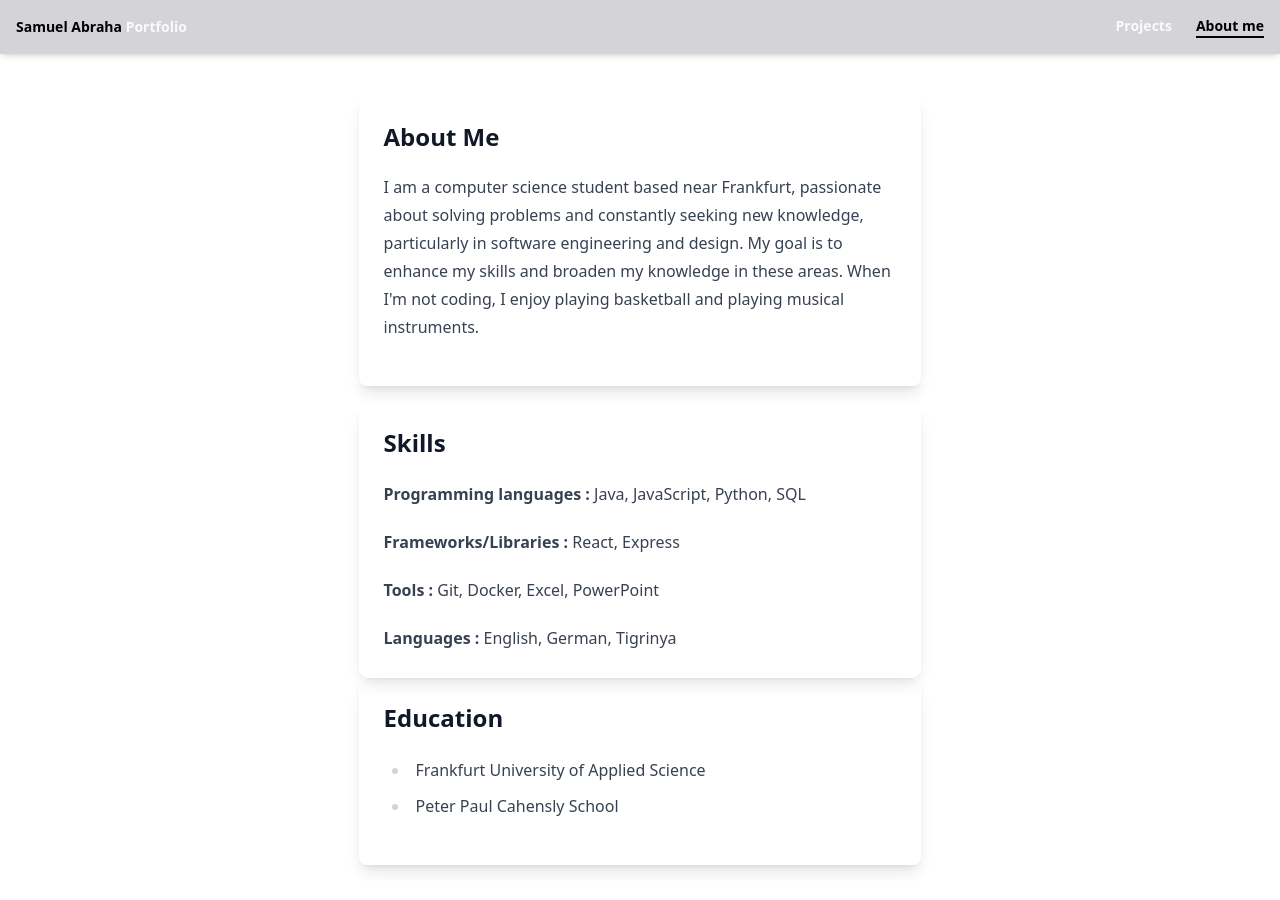
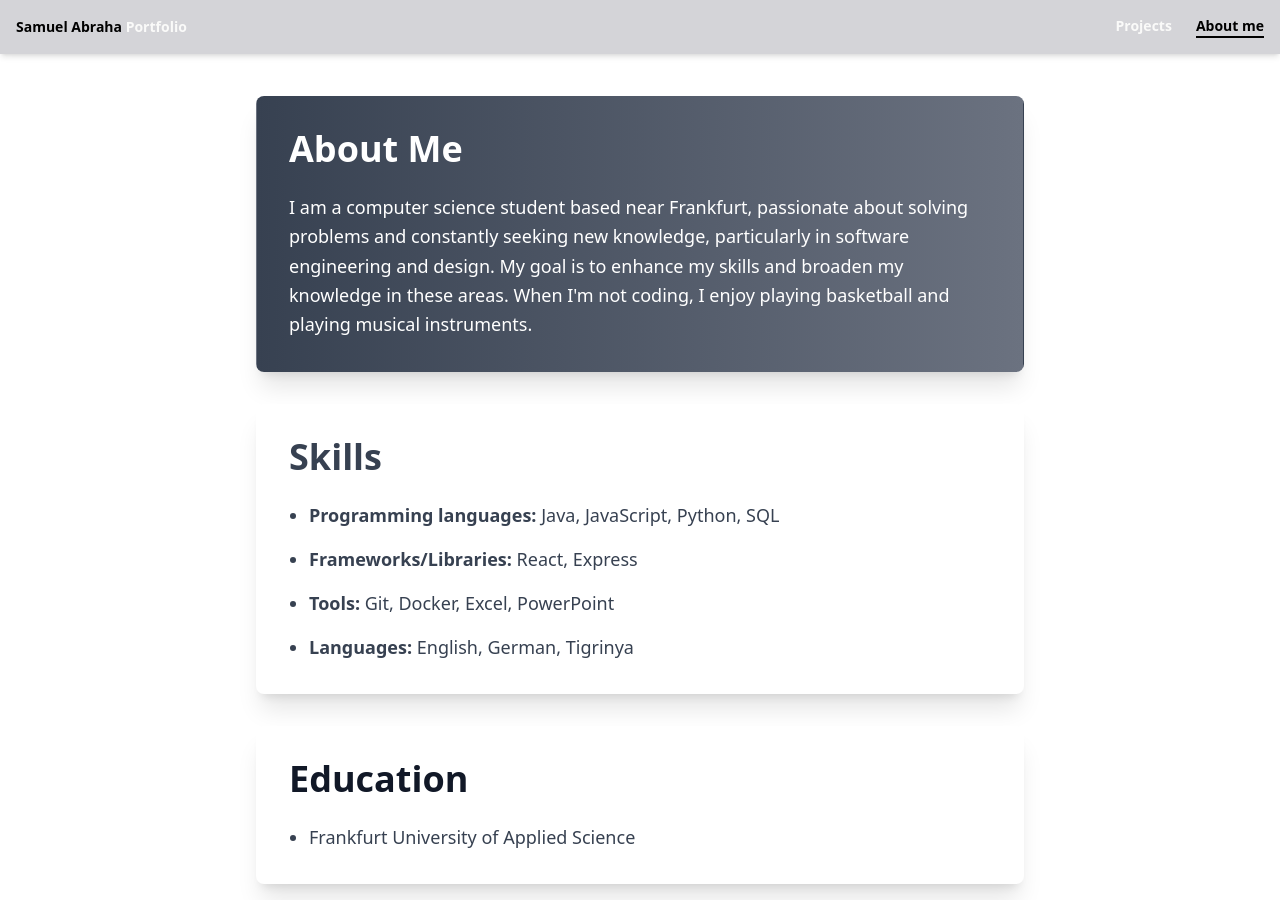
Before and after one commit to sam-abraha/portfolio, a React (Vite) app in the folder my-portfolio/: page /aboutme in a window 1280 px wide. Built offline with nearby package versions, Linux system fonts and the light colour scheme.

Commit message:
Edit: Edit AboutMe Page

```diff
--- a/my-portfolio/src/pages/AboutMe.jsx
+++ b/my-portfolio/src/pages/AboutMe.jsx
@@ -1,27 +1,28 @@
 export default function AboutMe() {
     return (
-      <div className="container mx-auto mt-20 p-4 prose">
-        <div className="max-w-3xl mx-auto p-6 border border-solid border-white rounded-lg text-gray-700 shadow-lg mb-4">
-          <h1 className="text-2xl font-bold mb-4">About Me</h1>
-          <p className="prose">
+      <div className="container mx-auto mt-20 p-4">
+        <div className="max-w-3xl mx-auto p-8 border border-transparent rounded-lg shadow-xl mb-8 bg-gradient-to-r from-slategrey to-coolgrey text-white">
+          <h1 className="text-4xl font-bold mb-6">About Me</h1>
+          <p className="text-lg leading-relaxed">
             I am a computer science student based near Frankfurt, passionate about solving problems and constantly seeking new knowledge,
             particularly in software engineering and design. My goal is to enhance my skills and broaden my knowledge in these areas.
             When I'm not coding, I enjoy playing basketball and playing musical instruments.
           </p>
         </div>
-        <div className="max-w-3xl mx-auto p-6 border border-solid border-white text-gray-700 shadow-lg rounded-lg prose">
-            <h1 className="text-2xl font-bold">Skills</h1>
-            <p><span className="font-bold">Programming languages :</span> Java, JavaScript, Python, SQL</p>
-            <p><span className="font-bold">Frameworks/Libraries :</span> React, Express</p>
-            <p><span className="font-bold">Tools :</span> Git, Docker, Excel, PowerPoint</p>
-            <p><span className="font-bold">Languages :</span> English, German, Tigrinya</p>
+        <div className="max-w-3xl mx-auto p-8 border border-transparent rounded-lg text-gray-700 shadow-xl mb-8 bg-white">
+          <h1 className="text-4xl font-bold mb-6 text-gray-700">Skills</h1>
+          <ul className="list-disc pl-5 space-y-4">
+            <li className="text-lg"><span className="font-bold">Programming languages:</span> Java, JavaScript, Python, SQL</li>
+            <li className="text-lg"><span className="font-bold">Frameworks/Libraries:</span> React, Express</li>
+            <li className="text-lg"><span className="font-bold">Tools:</span> Git, Docker, Excel, PowerPoint</li>
+            <li className="text-lg"><span className="font-bold">Languages:</span> English, German, Tigrinya</li>
+          </ul>
         </div>
-        <div className="max-w-3xl mx-auto p-6 border borer-solid border-white text-gray-700 shadow-lg rounded-lg">
-            <h1 className="text-2xl font-bold">Education</h1>
-            <ul>
-                <li>Frankfurt University of Applied Science</li>
-                <li>Peter Paul Cahensly School</li>
-            </ul>
+        <div className="max-w-3xl mx-auto p-8 border border-transparent rounded-lg text-gray-700 shadow-xl bg-white">
+          <h1 className="text-4xl font-bold mb-6 text-gray-900">Education</h1>
+          <ul className="list-disc pl-5 space-y-4">
+            <li className="text-lg">Frankfurt University of Applied Science</li>
+          </ul>
         </div>
       </div>
     );
--- a/my-portfolio/src/pages/Home.jsx
+++ b/my-portfolio/src/pages/Home.jsx
@@ -42,14 +42,14 @@ export default function Home() {
       <>
         <div className="mt-8 min-h-screen p-2 flex flex-col items-center bg-neutral-50">
         <header className="w-full ml-12 my-10">
-              <div className="lowercase font-light ml-8 mb-4 text-gray-500 text-9xl">
-                <h1 className="text-sm tracking-wider text-gray-500 mt-8 mb-4">
+              <div className="lowercase font-light ml-8 mb-4 mt-4 text-gray-500 text-9xl">
+                <h1 className="text-sm tracking-wider text-gray-500 mb-4">
                 Fullstack Projects
                 </h1>
                 <h1>{renderHoverLetters("Some")}</h1>
                 <h2>{renderHoverLetters("Projects")}</h2>
               </div>
-              <div className="flex items-center space-x-4 ml-8">
+              <div className="flex items-center space-x-4 mt-8  ml-8">
                 <Link to={"https://github.com/sam-abraha"} className="flex items-center border-solid bg-transparent text-black text-lg py-4 px-8 rounded hover:bg-gray-200 shadow-md transition duration-300 ease-in-out" target="_blank" rel="noopener noreferrer">
                     <FaGithub className="mr-2"/> Github
                 </Link>
--- a/my-portfolio/tailwind.config.js
+++ b/my-portfolio/tailwind.config.js
@@ -12,7 +12,9 @@ module.exports = {
         redprime : '#EF4444',
         teal : '#10B981',
         stone : '#fafaf9',
-        darkblue : '#1E3A8A'
+        darkblue : '#1E3A8A',
+        'purple-500': '#6b46c1',
+        'blue-500': '#3182ce',
       },
       animation: {
         'flip-left': 'flipLeft 0.6s ease-out forwards',
```
